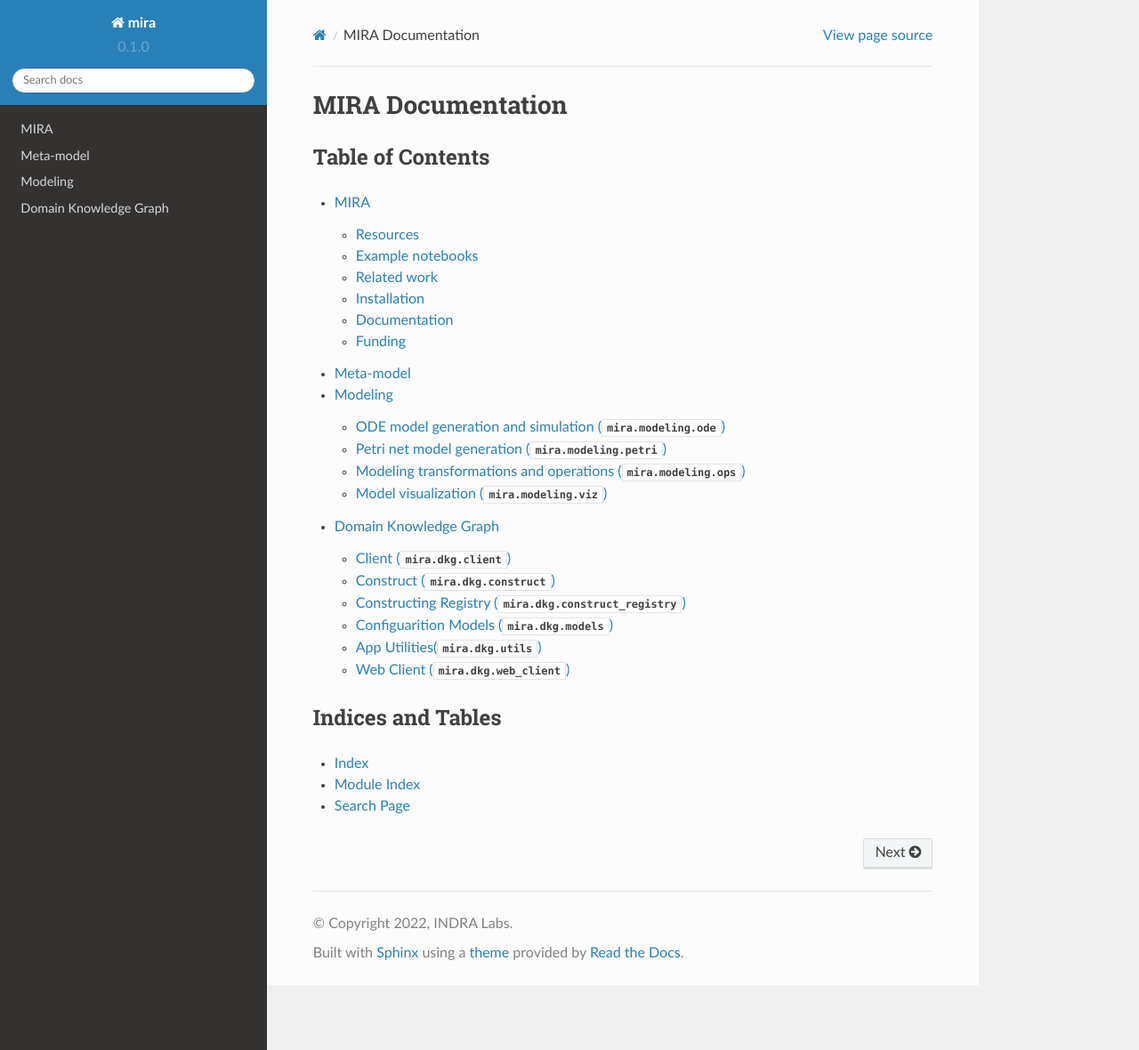
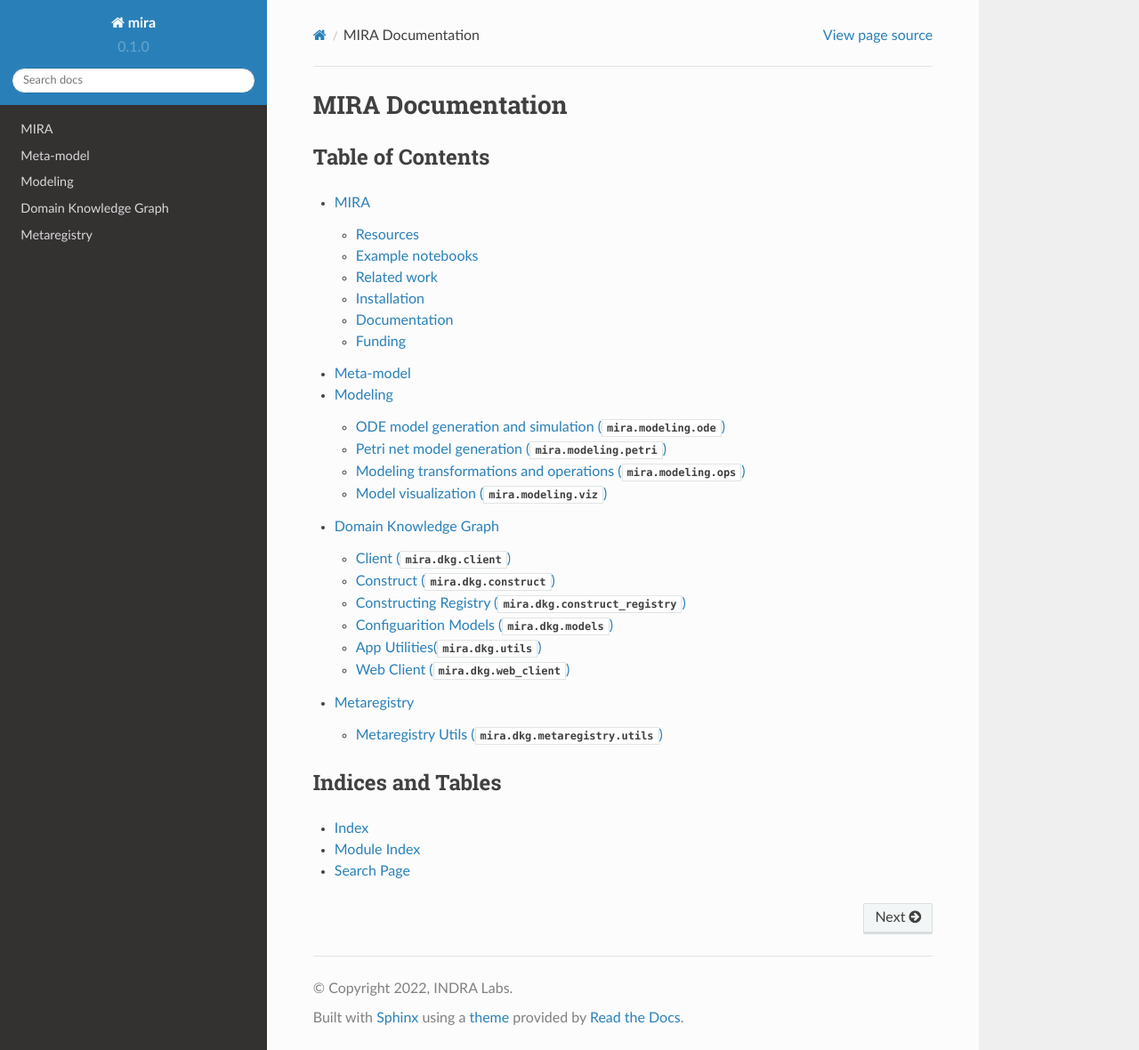
Before and after one commit to gyorilab/mira, a Sphinx documentation site: the page built from docs/source/index.rst, in a window 1280 px wide and 1180 px high. Shown: the whole window at 89% size. Built offline with Sphinx 7.4.7 and the Read the Docs theme 2.0.0, drawn with Linux system fonts in a browser that asks for light colours.

Commit message:
Add metaregistry submodule

```diff
--- a/docs/source/index.rst
+++ b/docs/source/index.rst
@@ -9,6 +9,7 @@ Table of Contents
    metamodel
    modeling
    dkg
+   metaregistry
 
 Indices and Tables
 ------------------
--- /dev/null
+++ b/docs/source/metaregistry.rst
@@ -0,0 +1,11 @@
+Metaregistry
+============
+.. automodule:: mira.dkg.metaregistry
+    :members:
+    :show-inheritance:
+
+Metaregistry Utils (:py:mod:`mira.dkg.metaregistry.utils`)
+----------------------------------------------------------
+.. automodule:: mira.dkg.metaregistry.utils
+    :members:
+    :show-inheritance:
```
